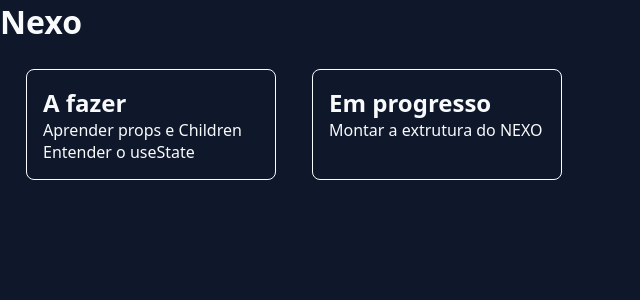
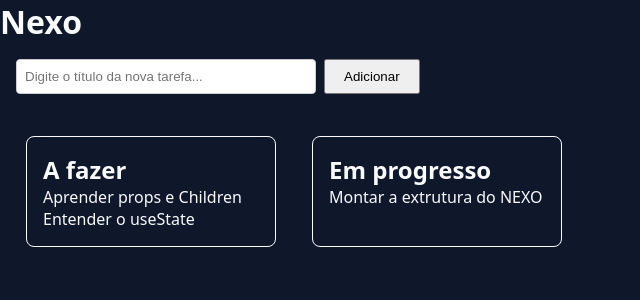
Before and after one commit to felipealvesrodrigues/NEXO, a React (Vite) app: page / in a window 1280 px wide. Shown: the top 300 px of the page, without its empty margins (0-640 px from the left). Built offline with nearby package versions, Linux system fonts and the light colour scheme.

Commit message:
Criação do formulário

```diff
--- a/src/App.tsx
+++ b/src/App.tsx
@@ -1,4 +1,4 @@
-import { useState } from "react";
+import React, { useState } from "react";
 
 
 function Header() {
@@ -42,15 +42,49 @@ function Column({title, children}: ColumnProps ) {
 }
 
 
+
+
+
+
 export default function App() {
-  const [tasks, setTasks] = useState([ /*  */
+  const [tasks, setTasks] = useState([
     {id: 1, title: 'Aprender props e Children', status: 'todo'},
     {id: 2, title: 'Entender o useState', status: 'todo'},
     {id: 3, title: 'Montar a extrutura do NEXO', status: 'in_progress'},
   ])
+  const [newTaskTitle, setNewTaskTitle] = useState('');
+  const handleAddTask = (e: React.FormEvent) => {
+    e.preventDefault(); /* Previne que a página recarregue ao enviar o formulário */
+
+    if (!newTaskTitle.trim()) return; /* Não adiciona se o texto estiver vazio */
+
+    const newTask = {
+      id: Date.now(), /* Gera um id baseado no tinmestamp atual */
+      title: newTaskTitle,
+      status: 'todo' /* Vai fazer com que toda nova task entre na aba de "A fazer" */
+    };
+
+    setTasks([...tasks, newTask]); /* Adiciona ua nova task mantendo as antigas */
+    setNewTaskTitle('')/* Limpa o campo de texto depois de enviar */
+  }
+
   return (
     <div>
       <Header />
+
+      <form onSubmit={handleAddTask} style={{padding: '16px', display: 'flex', gap: '8px'}}>
+        <input
+          type="text"
+          placeholder="Digite o título da nova tarefa..."
+          value={newTaskTitle}
+          onChange={(e) => setNewTaskTitle(e.target.value)} /* Toda vez que uma letra é digitada no input, o evento e.target.value captura o texto atual e atualiza o estado newTaskTitle*/
+          style={{padding: '8px', borderRadius: '4px', border: '1px solid #ccc', width: '300px'}}
+          />
+
+          <button type="submit" style={{padding: ' 8px 18px', cursor: 'pointer'}}>
+            Adicionar
+          </button>
+      </form>
 
       <div style={{display: 'flex', gap: '16px', padding: '16px'}}> {/* Englobei numa div para fazer eles ficarem lado a lado */}
         <Column title="A fazer">
```
